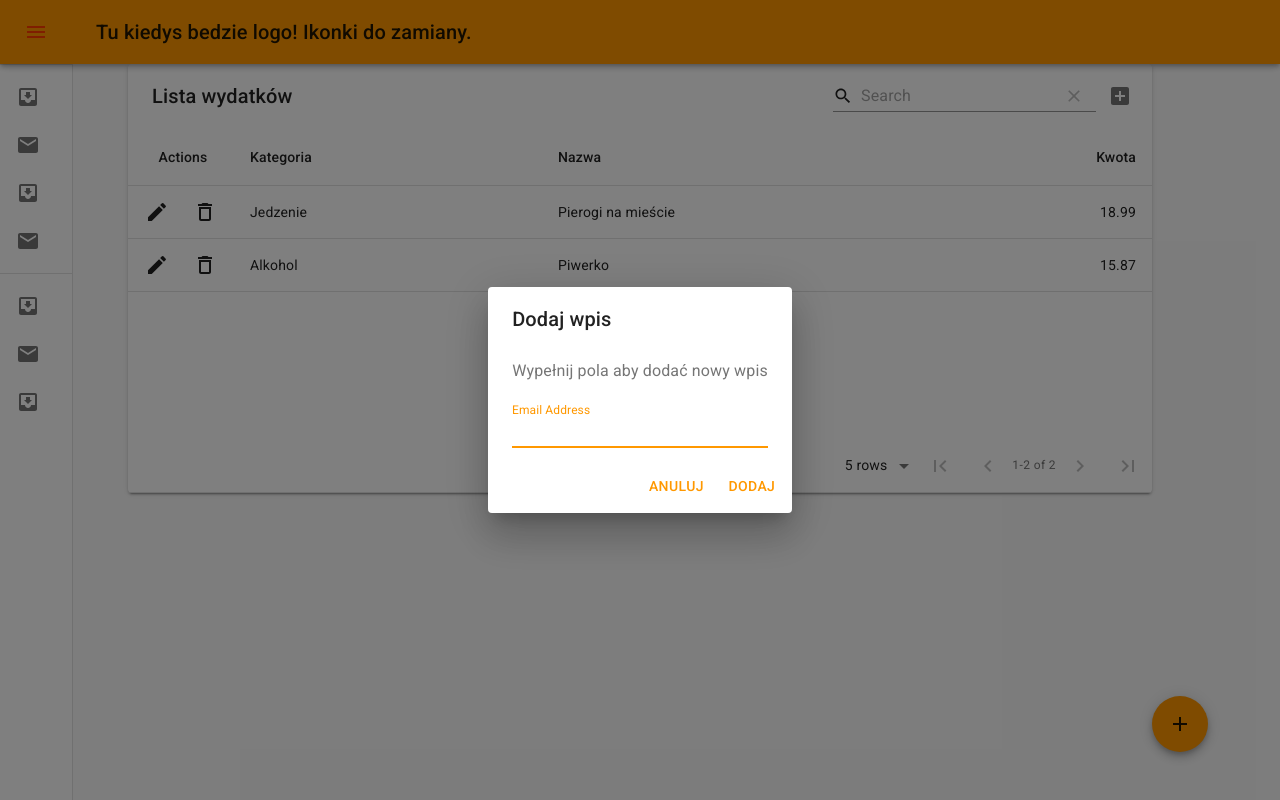
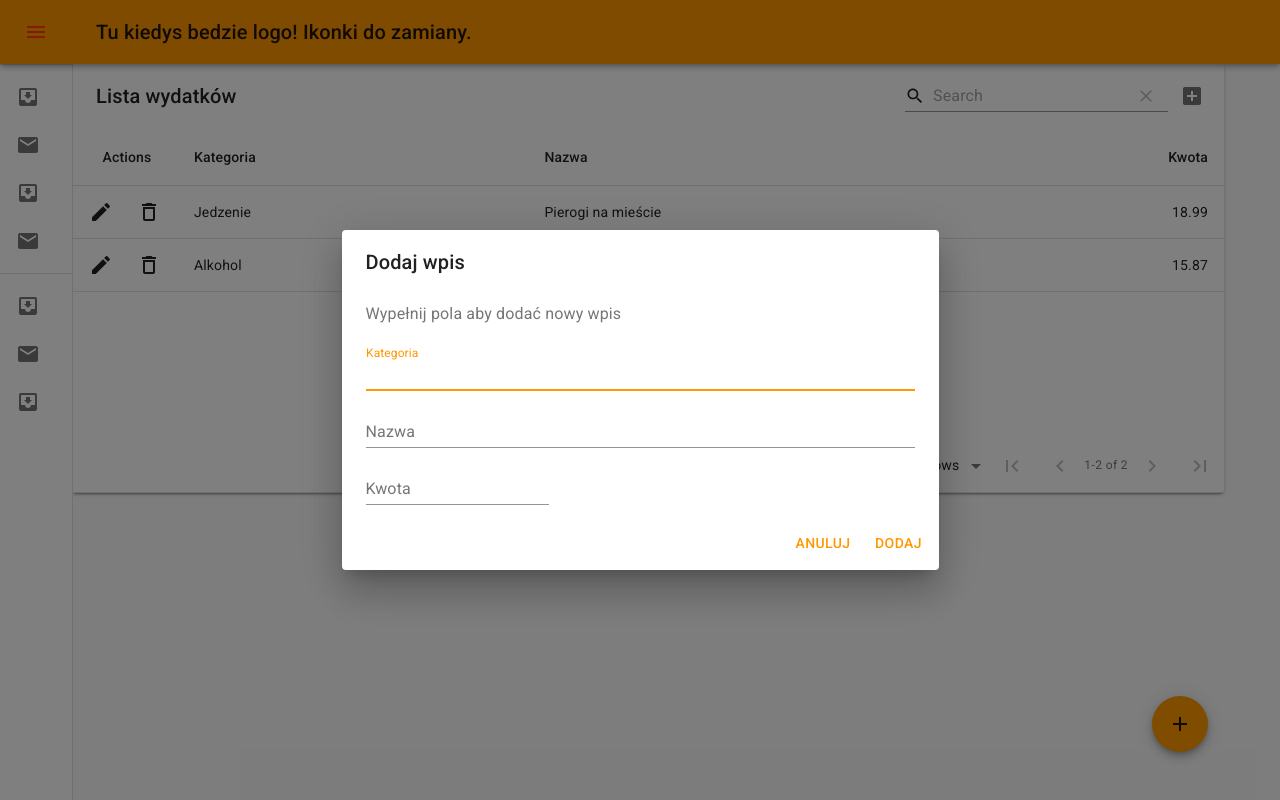
Before and after one commit to Shirahotsu/PROJEKT, a React (Create React App) app in the folder react-web/: page / in a window 1280 px wide. Both pictures are taken after a click on the button 1180 px from the left and 724 px from the top of the page. Built offline with nearby package versions, Linux system fonts and the light colour scheme.

Commit message:
updated dialog

```diff
--- a/react-web/src/components/FormDialog/FormDialog.js
+++ b/react-web/src/components/FormDialog/FormDialog.js
@@ -61,10 +61,24 @@ export default function FormDialog(props) {
           <TextField
             autoFocus
             margin="dense"
+            id="category"
+            label="Kategoria"
+            type="text"
+            fullWidth
+          />
+          <TextField
+            margin="dense"
             id="name"
-            label="Email Address"
-            type="email"
+            label="Nazwa"
+            type="text"
             fullWidth
+          />
+          <TextField
+            margin="dense"
+            id="value"
+            label="Kwota"
+            type="number"
+            size="medium"
           />
         </DialogContent>
         <DialogActions>
--- a/react-web/src/components/Table/Table.js
+++ b/react-web/src/components/Table/Table.js
@@ -18,6 +18,22 @@ import Remove from '@material-ui/icons/Remove';
 import SaveAlt from '@material-ui/icons/SaveAlt';
 import Search from '@material-ui/icons/Search';
 import ViewColumn from '@material-ui/icons/ViewColumn';
+import { makeStyles } from '@material-ui/core/styles';
+
+const useStyles = makeStyles(theme => ({
+  root: {
+    '& > *': {
+      margin: theme.spacing(1),
+      position: 'relative',
+      width: '90%',
+      left: '5%',
+      marginTop: '5%'
+    }
+  },
+  mainTable: {
+    position: 'absolute'
+  }
+}));
 
 const tableIcons = {
   Add: forwardRef((props, ref) => <AddBox {...props} ref={ref} />),
@@ -44,6 +60,7 @@ const tableIcons = {
 };
 
 export default function Table() {
+  const classes = useStyles();
   const [state, setState] = React.useState({
     columns: [
       { title: 'Kategoria', field: 'category' },
@@ -61,14 +78,9 @@ export default function Table() {
   });
 
   return (
-    <div
-      style={{
-        maxWidth: '80%',
-        marginLeft: '10%',
-        marginTop: '5%'
-      }}
-    >
+    <div className={classes.root}>
       <MaterialTable
+        className={classes.mainTable}
         icons={tableIcons}
         title="Lista wydatków"
         columns={state.columns}
```
